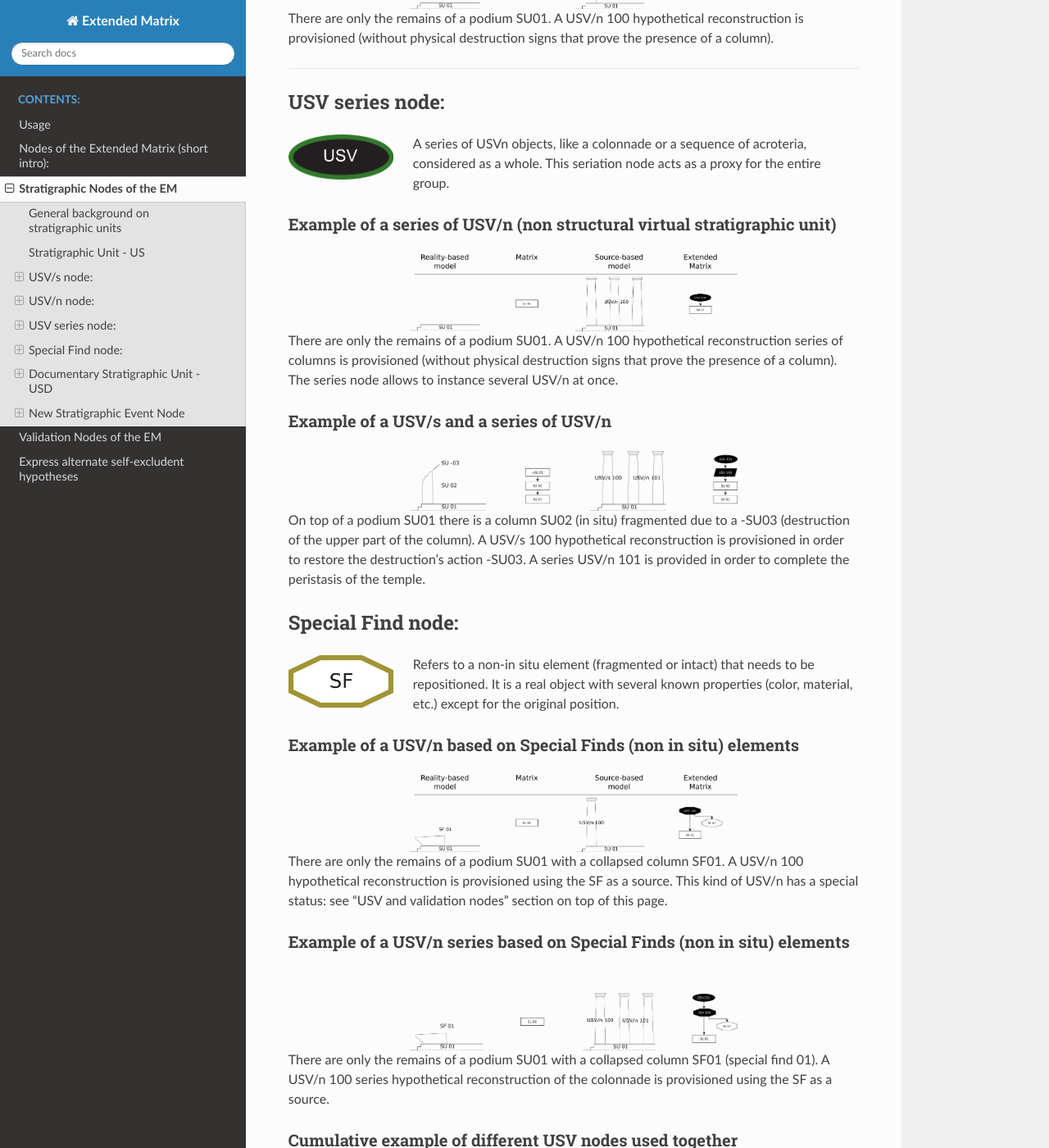
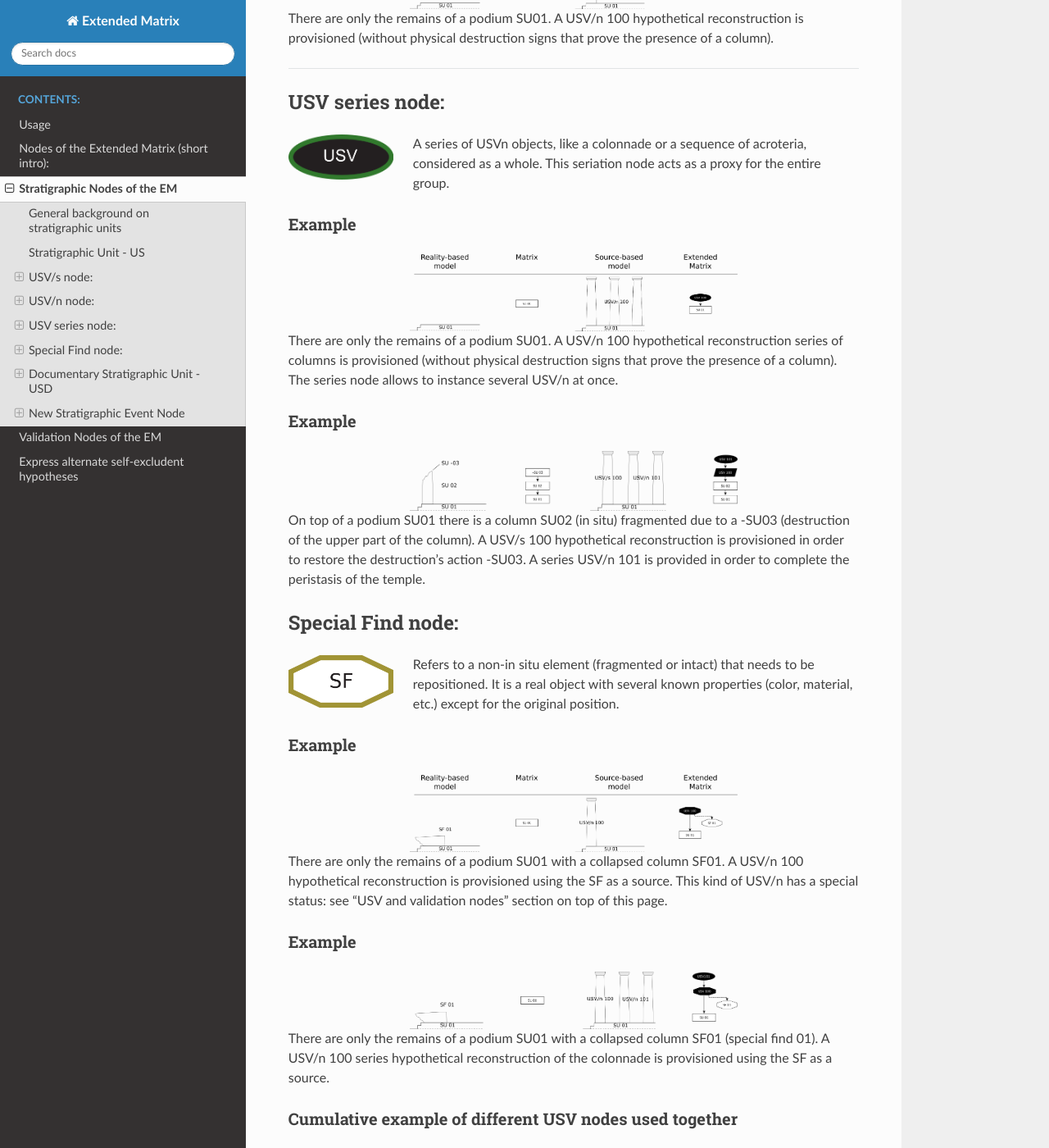
Before and after one commit to zalmoxes-laran/ExtendedMatrix-doc, a Sphinx documentation site: the page built from docs/stratigraphic_nodes.rst, in a window 1280 px wide and 1400 px high, scrolled down 1409 px. Shown: the whole window at 82% size. Built offline with Sphinx 7.4.7 and the Read the Docs theme 3.1.0, drawn with Linux system fonts in a browser that asks for light colours; pages that are not in the unit, such as notebooks, are missing from menus; some of the changed text lies outside the part shown.

Commit message:
Update stratigraphic_nodes.rst

```diff
--- a/docs/stratigraphic_nodes.rst
+++ b/docs/stratigraphic_nodes.rst
@@ -36,8 +36,8 @@ USV/s node:
 
 Structural Virtual Stratigraphic Unit, a reconstruction hypothesis based on an in situ fragmented SU. It acts as a restoration of a -SU, making its presence "physically proven."
 
-Example of USV/s (structural virtual stratigraphic unit)
-~~~~~~~~~~~~~~~~~~~~~~~~~~~~~~~~~~~~~~~~~~~~~~~~~~~~~~~~
+Example
+~~~~~~~
 
 .. image:: img/B01.png
   :width: 400
@@ -56,8 +56,8 @@ USV/n node:
 
 Non-structural Virtual Stratigraphic Unit, a reconstruction hypothesis based on "sources" such as comparisons or general rules. It is not connected to a -SU and, as a result, is not "physically proven."
 
-Example of USV/n (non structural virtual stratigraphic unit)
-~~~~~~~~~~~~~~~~~~~~~~~~~~~~~~~~~~~~~~~~~~~~~~~~~~~~~~~~~~~~
+Example
+~~~~~~~
 
 .. image:: img/B02.png
   :width: 400
@@ -78,8 +78,8 @@ USV series node:
 
 A series of USVn objects, like a colonnade or a sequence of acroteria, considered as a whole. This seriation node acts as a proxy for the entire group.
 
-Example of a series of USV/n (non structural virtual stratigraphic unit)
-~~~~~~~~~~~~~~~~~~~~~~~~~~~~~~~~~~~~~~~~~~~~~~~~~~~~~~~~~~~~~~~~~~~~~~~~
+Example
+~~~~~~~
 
 .. image:: img/B03.png
   :width: 400
@@ -87,8 +87,8 @@ Example of a series of USV/n (non structural virtual stratigraphic unit)
 
 There are only the remains of a podium SU01. A USV/n 100 hypothetical reconstruction series of columns is provisioned (without physical destruction signs that prove the presence of a column). The series node allows to instance several USV/n at once.
 
-Example of a USV/s and a series of USV/n
-~~~~~~~~~~~~~~~~~~~~~~~~~~~~~~~~~~~~~~~~
+Example
+~~~~~~~
 
 .. image:: img/B04.png
   :width: 400
@@ -107,8 +107,8 @@ Special Find node:
 
 Refers to a non-in situ element (fragmented or intact) that needs to be repositioned. It is a real object with several known properties (color, material, etc.) except for the original position.
 
-Example of a USV/n based on Special Finds (non in situ) elements
-~~~~~~~~~~~~~~~~~~~~~~~~~~~~~~~~~~~~~~~~~~~~~~~~~~~~~~~~~~~~~~~~
+Example
+~~~~~~~
 
 .. image:: img/B05.png
   :width: 400
@@ -116,8 +116,8 @@ Example of a USV/n based on Special Finds (non in situ) elements
 
 There are only the remains of a podium SU01 with a collapsed column SF01. A USV/n 100 hypothetical reconstruction is provisioned using the SF as a source. This kind of USV/n has a special status: see “USV and validation nodes” section on top of this page.
 
-Example of a USV/n series based on Special Finds (non in situ) elements
-~~~~~~~~~~~~~~~~~~~~~~~~~~~~~~~~~~~~~~~~~~~~~~~~~~~~~~~~~~~~~~~~~~~~~~~
+Example
+~~~~~~~
 
 .. image:: img/B06.png
   :width: 400
```
